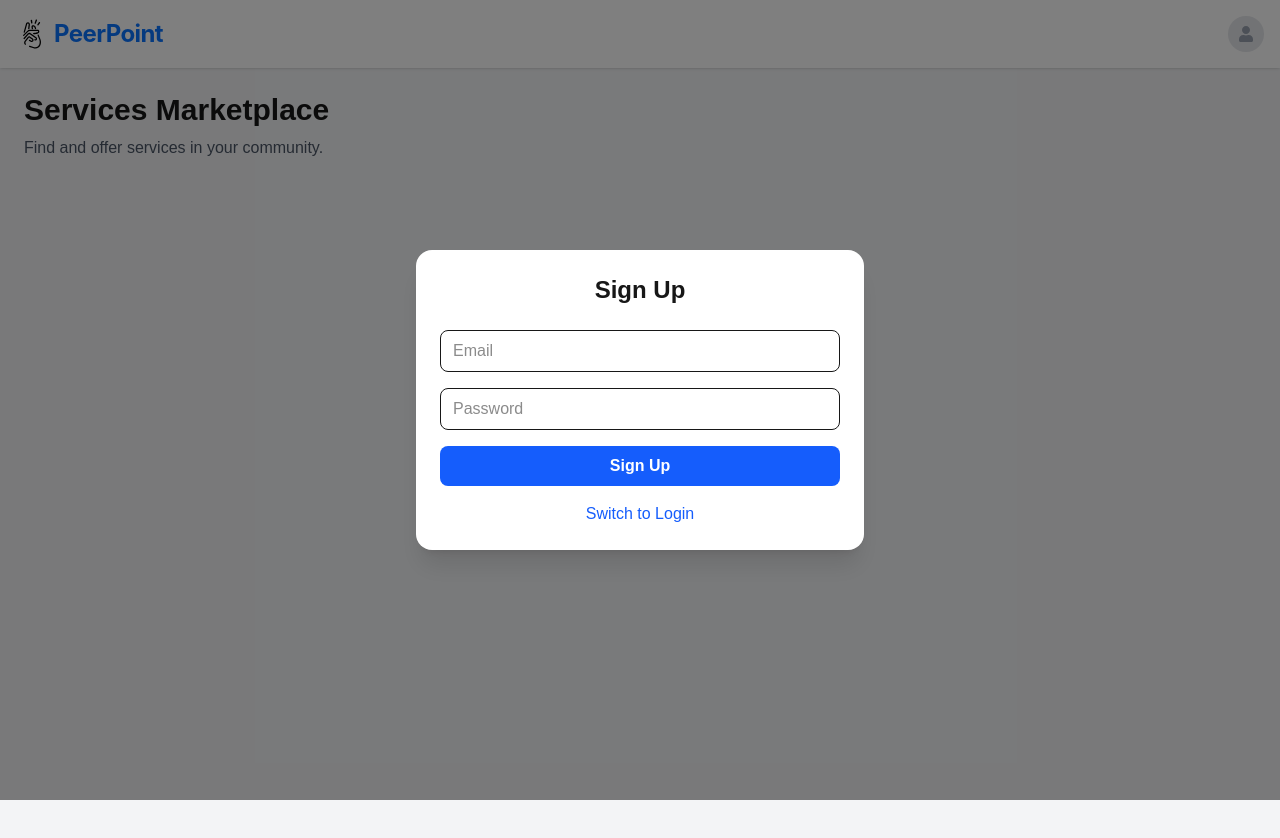
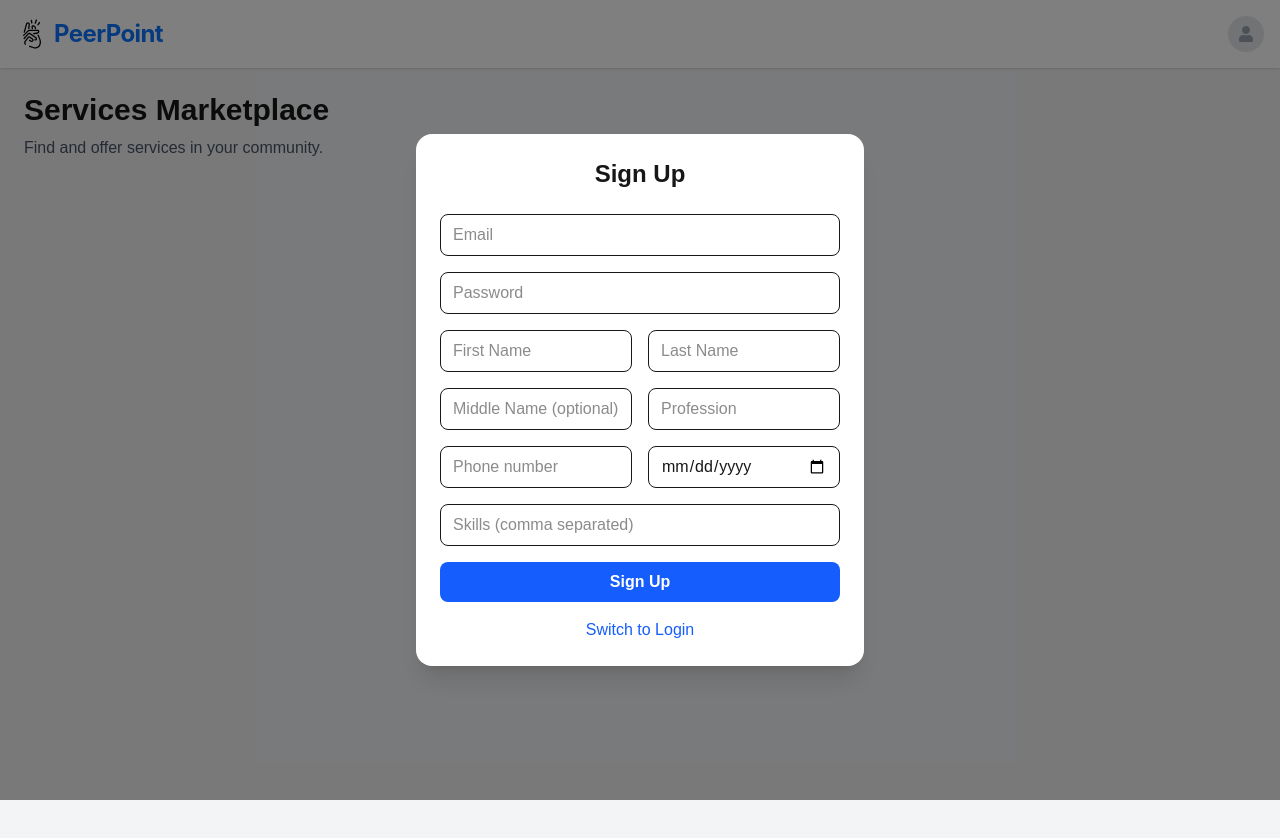
Before and after one commit to nadiabouassaly/services_marketplace, a Next.js app: page /auth in a window 1280 px wide. Both pictures are taken after a click on the button "Switch to Sign Up". Shown: the top 838 px of the page. Built offline with nearby package versions, Linux system fonts and the light colour scheme; no server answers.

Commit message:
profile sign up

```diff
--- a/app/auth/components/AuthModal.tsx
+++ b/app/auth/components/AuthModal.tsx
@@ -1,12 +1,19 @@
 "use client";
 
-import { useState } from "react";
+import React, { useState } from "react";
 import { supabase } from "@/app/auth/lib/supabase";
 
 export default function AuthModal() {
   const [isLogin, setIsLogin] = useState(true);
   const [email, setEmail] = useState("");
   const [password, setPassword] = useState("");
+  const [firstname, setFirstname] = useState("");
+  const [middlename, setMiddlename] = useState("");
+  const [lastname, setLastname] = useState("");
+  const [profession, setProfession] = useState("");
+  const [phoneNumber, setPhoneNumber] = useState("");
+  const [dateofbirth, setDateofbirth] = useState("");
+  const [skills, setSkills] = useState("");
   const [loading, setLoading] = useState(false);
   const [showModal, setShowModal] = useState(true);
 
@@ -32,32 +39,39 @@ export default function AuthModal() {
           email,
           password,
         });
-console.log("SIGNUP DATA:", data);
+
         if (error) {
           alert(error.message);
         } else {
           if (data?.user) {
-      const { error: insertError } = await supabase.from("userprofile").insert([
-  {
+            const profileData = {
               userprofile_id: data.user.id,
               email: data.user.email,
-    firstname: "New",
-    lastname: "User",
-    middlename: null,
-    profession: null,
-    phoneNumber: null,
-    dateofbirth: "2000-01-01",
-  },
-]);
+              firstname: firstname.trim(),
+              middlename: middlename.trim() || null,
+              lastname: lastname.trim(),
+              profession: profession.trim() || null,
+              phoneNumber: phoneNumber.trim(),
+              dateofbirth: dateofbirth,
+              skills: skills
+                .split(",")
+                .map((skill) => skill.trim())
+                .filter(Boolean),
+            };
 
-console.log("INSERT ERROR FULL:", insertError);
-console.log("INSERT ERROR MESSAGE:", insertError?.message);
-console.log("INSERT ERROR DETAILS:", insertError?.details);
-console.log("INSERT ERROR HINT:", insertError?.hint);
-console.log("INSERT ERROR CODE:", insertError?.code);
+            const { error: insertError } = await supabase.from("userprofile").insert([profileData]);
+
+            if (insertError) {
+              console.error("Profile insert failed:", insertError);
+              alert("Account created, but saving profile failed. Please try again.");
+            } else {
+              alert("Account and profile created successfully!");
+              setShowModal(false);
             }
+          } else {
             alert("Account created successfully!");
             setShowModal(false);
+          }
         }
       }
     } catch (error) {
@@ -100,8 +114,86 @@ console.log("INSERT ERROR CODE:", insertError?.code);
             className="w-full border rounded-lg px-3 py-2"
             value={password}
             onChange={(e) => setPassword(e.target.value)}
+            minLength={6}
             required
           />
+
+          {!isLogin && (
+            <>
+              <div className="grid grid-cols-1 gap-4 sm:grid-cols-2">
+                <input
+                  type="text"
+                  placeholder="First Name"
+                  className="w-full border rounded-lg px-3 py-2"
+                  value={firstname}
+                  onChange={(e) => setFirstname(e.target.value)}
+                  pattern="[A-Za-z\s]+"
+                  title="Letters and spaces only"
+                  required
+                />
+                <input
+                  type="text"
+                  placeholder="Last Name"
+                  className="w-full border rounded-lg px-3 py-2"
+                  value={lastname}
+                  onChange={(e) => setLastname(e.target.value)}
+                  pattern="[A-Za-z\s]+"
+                  title="Letters and spaces only"
+                  required
+                />
+              </div>
+
+              <div className="grid grid-cols-1 gap-4 sm:grid-cols-2">
+                <input
+                  type="text"
+                  placeholder="Middle Name (optional)"
+                  className="w-full border rounded-lg px-3 py-2"
+                  value={middlename}
+                  onChange={(e) => setMiddlename(e.target.value)}
+                  pattern="[A-Za-z\s]*"
+                  title="Letters and spaces only"
+                />
+                <input
+                  type="text"
+                  placeholder="Profession"
+                  className="w-full border rounded-lg px-3 py-2"
+                  value={profession}
+                  onChange={(e) => setProfession(e.target.value)}
+                  pattern="[A-Za-z\s]*"
+                  title="Letters and spaces only"
+                />
+              </div>
+
+              <div className="grid grid-cols-1 gap-4 sm:grid-cols-2">
+                <input
+                  type="tel"
+                  placeholder="Phone number"
+                  className="w-full border rounded-lg px-3 py-2"
+                  value={phoneNumber}
+                  onChange={(e) => setPhoneNumber(e.target.value)}
+                  pattern="\d{7,15}"
+                  title="Digits only, 7 to 15 characters"
+                  required
+                />
+                <input
+                  type="date"
+                  className="w-full border rounded-lg px-3 py-2"
+                  value={dateofbirth}
+                  onChange={(e) => setDateofbirth(e.target.value)}
+                  max={new Date().toISOString().split("T")[0]}
+                  required
+                />
+              </div>
+
+              <input
+                type="text"
+                placeholder="Skills (comma separated)"
+                className="w-full border rounded-lg px-3 py-2"
+                value={skills}
+                onChange={(e) => setSkills(e.target.value)}
+              />
+            </>
+          )}
 
           <button
             type="submit"
--- a/app/auth/page.tsx
+++ b/app/auth/page.tsx
@@ -1,12 +1,19 @@
 "use client";
 
-import { useState } from "react";
+import React, { useState } from "react";
 import { supabase } from "./lib/supabase";
 
 export default function HomePage() {
   const [isLogin, setIsLogin] = useState(true);
   const [email, setEmail] = useState("");
   const [password, setPassword] = useState("");
+  const [firstname, setFirstname] = useState("");
+  const [middlename, setMiddlename] = useState("");
+  const [lastname, setLastname] = useState("");
+  const [profession, setProfession] = useState("");
+  const [phoneNumber, setPhoneNumber] = useState("");
+  const [dateofbirth, setDateofbirth] = useState("");
+  const [skills, setSkills] = useState("");
   const [loading, setLoading] = useState(false);
 
   const handleAuth = async (e: React.FormEvent) => {
@@ -26,7 +33,7 @@ export default function HomePage() {
           alert("Logged in successfully!");
         }
       } else {
-        const { error } = await supabase.auth.signUp({
+        const { data, error } = await supabase.auth.signUp({
           email,
           password,
         });
@@ -34,7 +41,32 @@ export default function HomePage() {
         if (error) {
           alert(error.message);
         } else {
-          alert("Account created successfully! Check your email if confirmation is enabled.");
+          if (data?.user) {
+            const profileData = {
+              userprofile_id: data.user.id,
+              email: data.user.email,
+              firstname: firstname.trim(),
+              middlename: middlename.trim() || null,
+              lastname: lastname.trim(),
+              profession: profession.trim() || null,
+              phoneNumber: phoneNumber.trim(),
+              dateofbirth: dateofbirth,
+              skills: skills
+                .split(",")
+                .map((skill) => skill.trim())
+                .filter(Boolean),
+            };
+
+            const { error: insertError } = await supabase.from("userprofile").insert([profileData]);
+            if (insertError) {
+              console.error("Profile insert failed:", insertError);
+              alert("Account created, but saving profile failed. Please try again.");
+            } else {
+              alert("Account and profile created successfully!");
+            }
+          } else {
+            alert("Account created successfully! Check your email if confirmation is enabled.");
+          }
         }
       }
     } catch (error) {
@@ -76,8 +108,86 @@ export default function HomePage() {
               className="w-full border rounded-lg px-3 py-2"
               value={password}
               onChange={(e) => setPassword(e.target.value)}
+              minLength={6}
               required
             />
+
+            {!isLogin && (
+              <>
+                <div className="grid grid-cols-1 gap-4 sm:grid-cols-2">
+                  <input
+                    type="text"
+                    placeholder="First Name"
+                    className="w-full border rounded-lg px-3 py-2"
+                    value={firstname}
+                    onChange={(e) => setFirstname(e.target.value)}
+                    pattern="[A-Za-z\s]+"
+                    title="Letters and spaces only"
+                    required
+                  />
+                  <input
+                    type="text"
+                    placeholder="Last Name"
+                    className="w-full border rounded-lg px-3 py-2"
+                    value={lastname}
+                    onChange={(e) => setLastname(e.target.value)}
+                    pattern="[A-Za-z\s]+"
+                    title="Letters and spaces only"
+                    required
+                  />
+                </div>
+
+                <div className="grid grid-cols-1 gap-4 sm:grid-cols-2">
+                  <input
+                    type="text"
+                    placeholder="Middle Name (optional)"
+                    className="w-full border rounded-lg px-3 py-2"
+                    value={middlename}
+                    onChange={(e) => setMiddlename(e.target.value)}
+                    pattern="[A-Za-z\s]*"
+                    title="Letters and spaces only"
+                  />
+                  <input
+                    type="text"
+                    placeholder="Profession"
+                    className="w-full border rounded-lg px-3 py-2"
+                    value={profession}
+                    onChange={(e) => setProfession(e.target.value)}
+                    pattern="[A-Za-z\s]*"
+                    title="Letters and spaces only"
+                  />
+                </div>
+
+                <div className="grid grid-cols-1 gap-4 sm:grid-cols-2">
+                  <input
+                    type="tel"
+                    placeholder="Phone number"
+                    className="w-full border rounded-lg px-3 py-2"
+                    value={phoneNumber}
+                    onChange={(e) => setPhoneNumber(e.target.value)}
+                    pattern="\d{7,15}"
+                    title="Digits only, 7 to 15 characters"
+                    required
+                  />
+                  <input
+                    type="date"
+                    className="w-full border rounded-lg px-3 py-2"
+                    value={dateofbirth}
+                    onChange={(e) => setDateofbirth(e.target.value)}
+                    max={new Date().toISOString().split("T")[0]}
+                    required
+                  />
+                </div>
+
+                <input
+                  type="text"
+                  placeholder="Skills (comma separated)"
+                  className="w-full border rounded-lg px-3 py-2"
+                  value={skills}
+                  onChange={(e) => setSkills(e.target.value)}
+                />
+              </>
+            )}
 
             <button
               type="submit"
```
Lines whose indentation alone changed are shown as unchanged.
